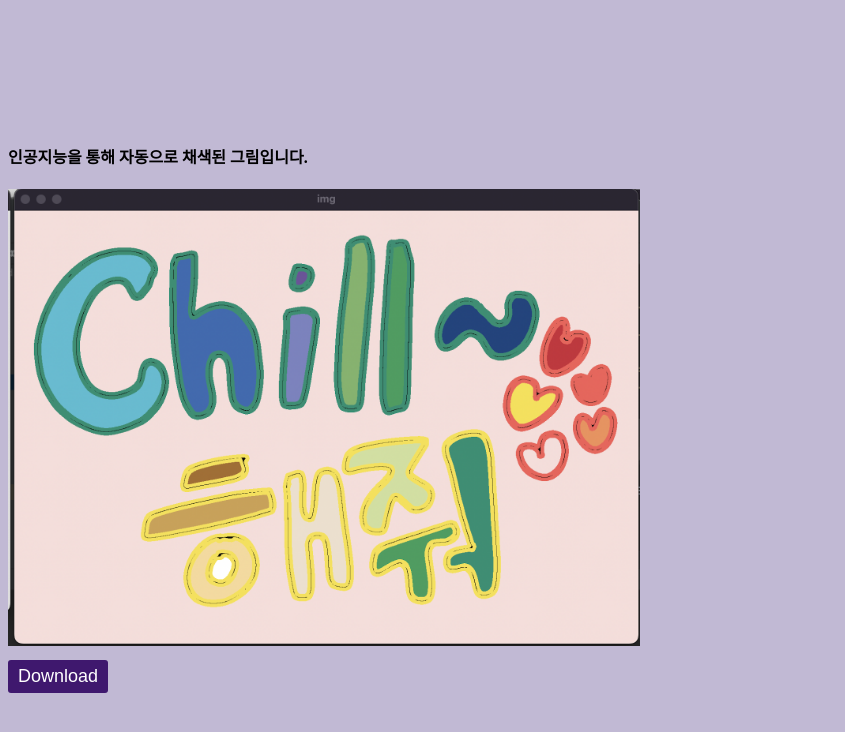
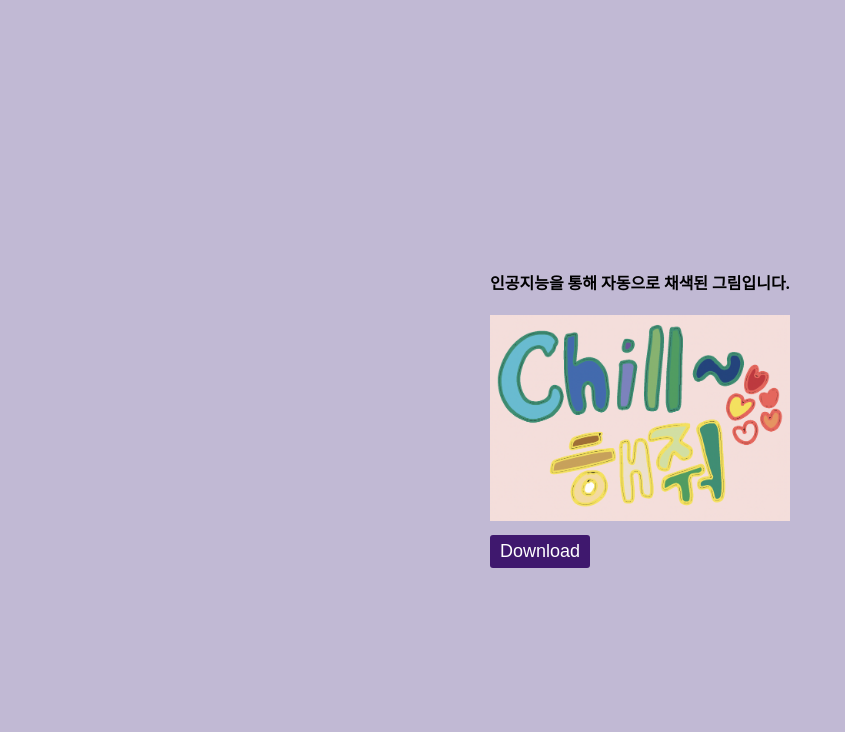
Before and after one commit to 2022POL/Chill_Web, a React (Create React App) app: page /Ai_complete in a window 1280 px wide. Shown: the top 732 px of the page, without its empty margins (0-845 px from the left). Built offline with nearby package versions, Linux system fonts and the light colour scheme.

Commit message:
사진 업로드시에만 버튼 활성화 수정

```diff
--- a/src/App.css
+++ b/src/App.css
@@ -14,7 +14,7 @@ main {
   align-items: center;
 }
 
-.pallet{
+.palette{
   width: 150px;
   height: 150px;
 }
--- a/src/App.js
+++ b/src/App.js
@@ -3,8 +3,8 @@ import './App.css'
 import Home from './Pages/Home';
 import Ai from './Pages/Ai';
 import Coloring from './Pages/Coloring';
-import ColorPallet from './Pages/ColorPallet';
-import Pallet_complete from './Pages/Pallet_complete';
+import ColorPalette from './Pages/ColorPalette';
+import Palette_complete from './Pages/Palette_complete';
 import Ai_complete from './Pages/Ai_complete';
 
 
@@ -20,8 +20,8 @@ function App() {
                 <Route path="/" element={<Home />} /> { /* path가 index이면 Home component를 렌더링해라*/  }
                 <Route path="/ai" element={<Ai />} />
                 <Route path="/coloring" element={<Coloring />} />
-                <Route path="/colorPallet" element={<ColorPallet />} />
-                <Route path="/Pallet_complete" element={<Pallet_complete />} />
+                <Route path="/colorPalette" element={<ColorPalette />} />
+                <Route path="/Palette_complete" element={<Palette_complete />} />
                 <Route path="/Ai_complete" element={<Ai_complete />} />
 
 
--- a/src/Components/RouteTest.js
+++ b/src/Components/RouteTest.js
@@ -9,7 +9,7 @@ const RouteTest = () => {
             <br/>
             <Link to = {"/coloring"}>COLORING</Link>
             <br/>
-            <Link to = {"/colorPallet"}>COLORPALLET</Link>
+            <Link to = {"/colorPalette"}>ColorPalette</Link>
         </>
     );
 };
--- a/src/Pages/Ai.js
+++ b/src/Pages/Ai.js
@@ -17,6 +17,7 @@ const Ai = () => {
 
             <Link to = {"/Ai_complete"}>
                 <MyButton
+                    disabled={!(imageSrc.length > 0)}
                     text={"START"}
                 />
             </Link>
@@ -28,7 +29,8 @@ const Ai = () => {
 export default Ai;
 
 const Wrapper = styled.div`
-& > button {
+button {
     margin-top: 10px;
 }
+
 `
--- a/src/Pages/Ai_complete.js
+++ b/src/Pages/Ai_complete.js
@@ -8,7 +8,7 @@ const Coloring = () => {
 
     const download = () => {
         const link = document.createElement("a");
-        link.download = "aaa.png";
+        link.download = "AI-Coloring.png";
         link.href = imageSrc;
         link.click();
     };
@@ -29,4 +29,7 @@ const Wrapper = styled.div`
 & > button {
     margin-top: 10px;
 }
+img {
+      width: 300px;
+}
 `
--- a/src/Pages/ColorPallet.js
+++ b/src/Pages/ColorPalette.js
@@ -3,26 +3,26 @@ import React, { useState }  from "react";
 import { Link } from "react-router-dom";
 import styled from "styled-components";
 import MyButton from '../Components/button';
-import Image from "./../Components/Image";
+import Image from "../Components/Image";
 
 import spring from "./../img/spring.png";
 import summer from "./../img/summer.png";
 import autum from "./../img/autum.png";
 import winter from "./../img/winter.png";
 
-const ColorPallet = () => {
+const ColorPalette = () => {
     const [imageSrc, setImageSrc] = useState('');
 
-    const palletSrc = (season) => {
+    const paletteSrc = (season) => {
         setImageSrc(season)
     }
 
     return (
         <Wrapper>
-            <img className="pallet" src={spring} onClick={()=>palletSrc(spring)}/>
-            <img className="pallet" src={summer} onClick={()=>palletSrc(summer)}/>
-            <img className="pallet" src={autum} onClick={()=>palletSrc(autum)}/>
-            <img className="pallet" src={winter} onClick={()=>palletSrc(winter)}/>
+            <img className="palette" src={spring} onClick={()=>paletteSrc(spring)}/>
+            <img className="palette" src={summer} onClick={()=>paletteSrc(summer)}/>
+            <img className="palette" src={autum} onClick={()=>paletteSrc(autum)}/>
+            <img className="palette" src={winter} onClick={()=>paletteSrc(winter)}/>
             <h4>팔레트를 선택하거나 업로드해주세요</h4>
             <Image imageSrc={imageSrc} setImageSrc={setImageSrc}/>
             <Link to = {"/coloring"}>
@@ -35,7 +35,7 @@ const ColorPallet = () => {
     );
 };
 
-export default ColorPallet;
+export default ColorPalette;
 
 const Wrapper = styled.div`
     button {
--- a/src/Pages/Coloring.js
+++ b/src/Pages/Coloring.js
@@ -11,8 +11,9 @@ const Coloring = () => {
         <Wrapper>
             <h4>색칠할 스케치를 업로드해주세요</h4>
             <Image imageSrc={imageSrc} setImageSrc={setImageSrc}/>
-            <Link to = {"/Pallet_complete"}>
+            <Link to = {"/Palette_complete"}>
                 <MyButton
+                    disabled={!(imageSrc.length > 0)}
                     text={"START"}
                 />
             </Link>
--- a/src/Pages/Home.js
+++ b/src/Pages/Home.js
@@ -12,7 +12,7 @@ const Home = () => {
                     text={"AI로 색칠하기"}
                 />
             </Link>
-            <Link to = {"/colorPallet"}>
+            <Link to = {"/colorPalette"}>
                 <MyButton
                     text={"직접 색칠하기"}
                 />
--- a/src/Pages/Pallet_complete.js
+++ b/src/Pages/Palette_complete.js
@@ -1,6 +1,6 @@
 import React from "react";
 import styled from "styled-components";
-import MyButton from './../Components/button';
+import MyButton from '../Components/button';
 
 const Coloring = () => {
 
@@ -8,7 +8,7 @@ const Coloring = () => {
 
     const download = () => {
         const link = document.createElement("a");
-        link.download = "aaa.png";
+        link.download = "myColoring.png";
         link.href = imageSrc;
         link.click();
     };
@@ -28,4 +28,7 @@ const Wrapper = styled.div`
 & > button {
     margin-top: 10px;
 }
+img {
+      width: 300px;
+}
 `
```
Also changed, not shown: src/Components/DownloadImg.js (deleted, +0 -38 lines), src/img/chill_result.png.
